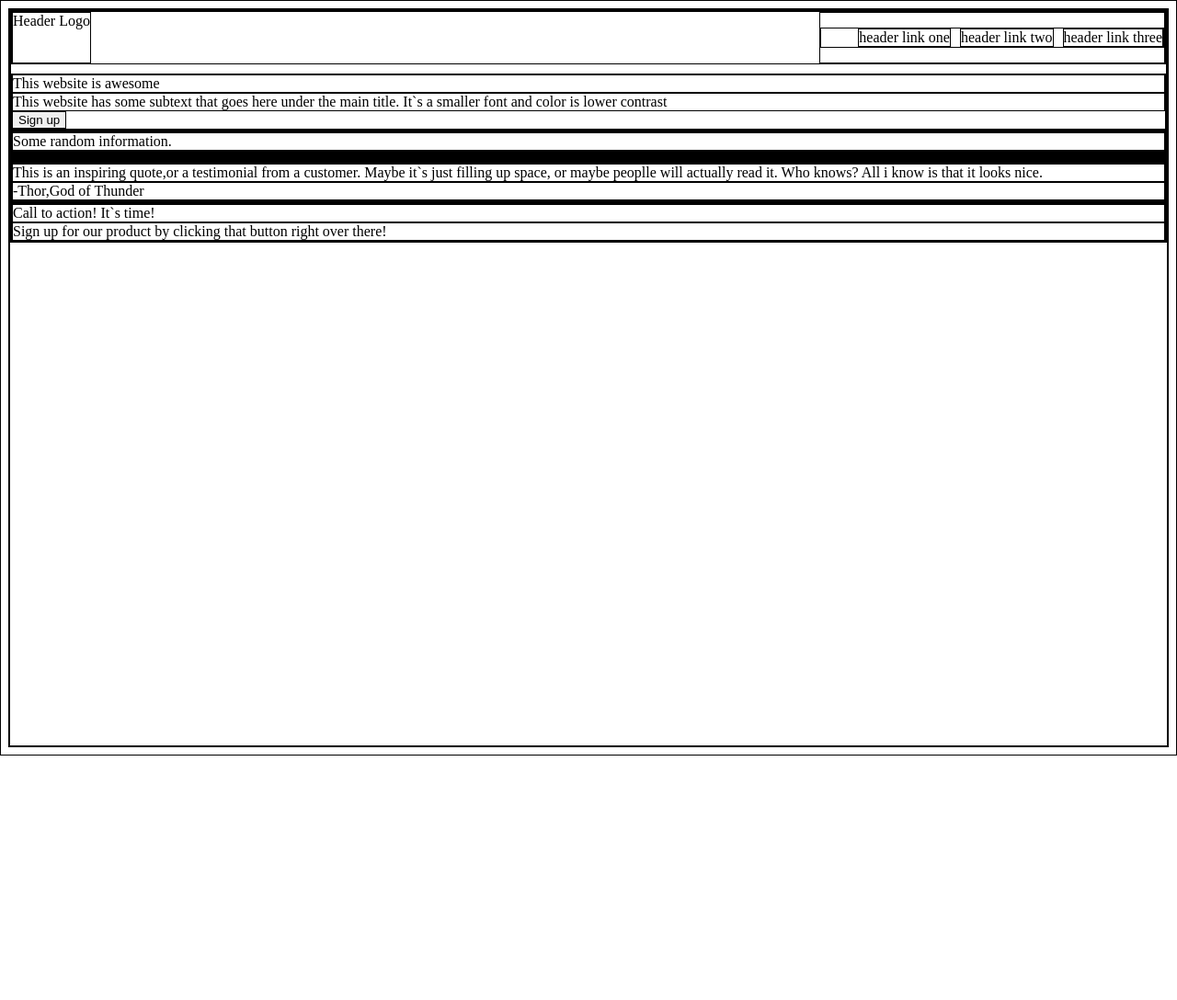
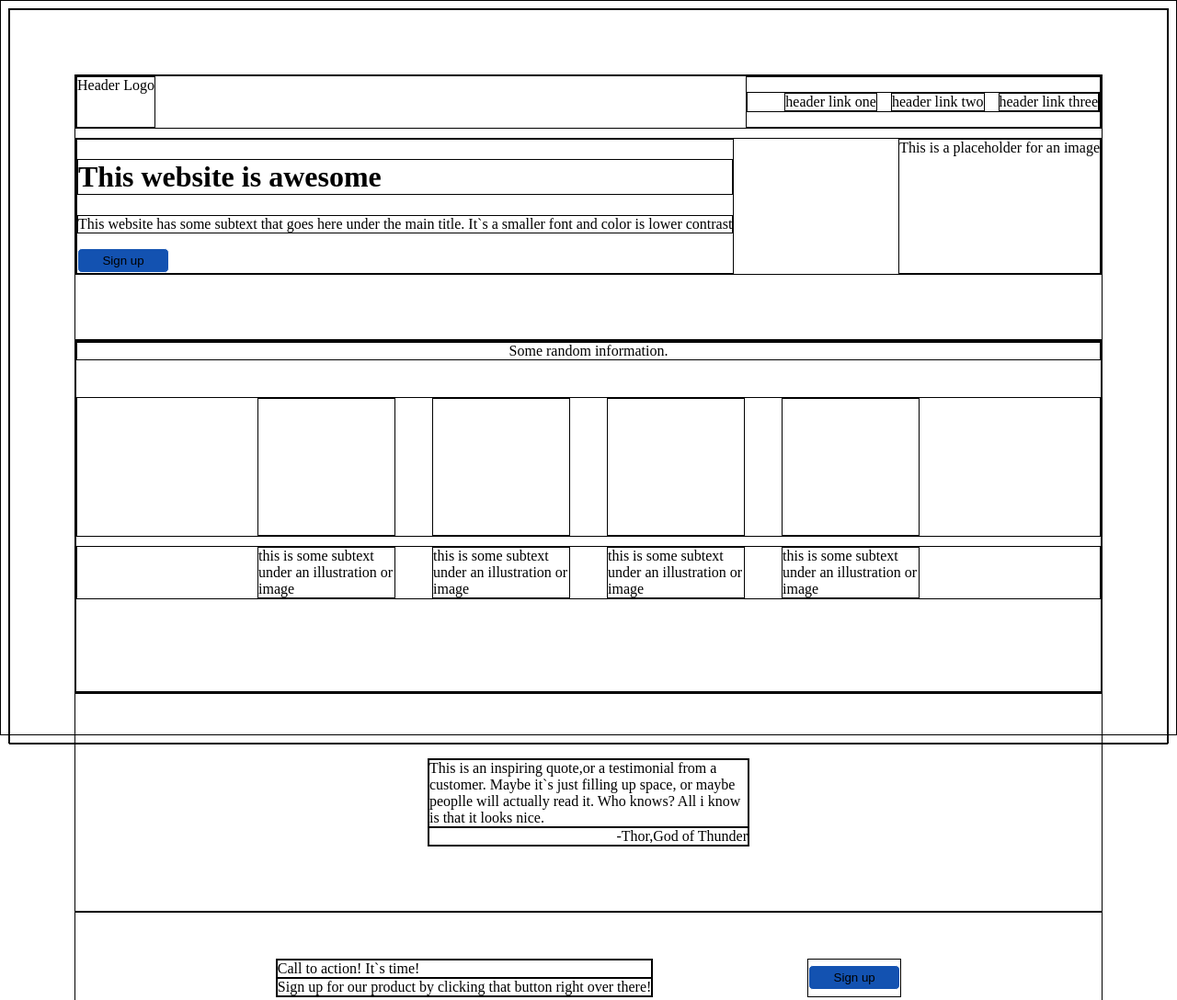
Before and after one commit to toshkobz/Landing-Page, a plain HTML site: page index.html in a window 1280 px wide. Shown: the top 1088 px of the page at 92% size. Before the commit the page ends 822 px from the top, so only its background shows below. Drawn offline with Linux system fonts and the light colour scheme.

Commit message:
Adjust positioning on multiple objects
Adjust positioning on multiple object by using flexbox functionality as well as padding and margin.

```diff
--- a/index.html
+++ b/index.html
@@ -8,7 +8,7 @@
 </head>
 <body>
     <div class="modal">
-            <div class="container-1-body">
+            <div class="container-1">
             <div class="header">
                 <div class="logo">Header Logo</div>
                 <div class="nav-bar">
@@ -20,10 +20,14 @@
                 </div>
             </div>
 
-            <div class="container-1-text">
-                <div class="container-1-heading">This website is awesome</div>
-                <div class="container-1-paragraph">This website has some subtext that  goes here under the main title. It`s a smaller font and color is lower contrast</div>
+            <div class="container-1-main">
+                <div class="container-1-main-text">
+                <h1 class="container-1-heading">This website is awesome</h1>
+                <p class="container-1-paragraph">This website has some subtext that  goes here under the main title. It`s a smaller font and color is lower contrast</p>
                 <button class="sign-up">Sign up</button>
+            </div>
+
+                <div class="img">This is a placeholder for an image</div>
             </div>
         </div>
 
@@ -32,11 +36,18 @@
         <div class="container-2">
             <div class="container-2-body">
             <div class="random">Some random information.</div>
-            <div class="subtext">
+            <div class="boxes">
                 <div class="box-1"></div>
                 <div class="box-2"></div>
                 <div class="box-3"></div>
                 <div class="box-4"></div>
+            </div>
+
+            <div class="subtext">
+                <div class="text-1">this is some subtext under an illustration or image</div>
+                <div class="text-2">this is some subtext under an illustration or image</div>
+                <div class="text-3">this is some subtext under an illustration or image</div>
+                <div class="text-4">this is some subtext under an illustration or image</div>
             </div>
         </div>
         </div>
@@ -48,13 +59,17 @@
         </div>
         </div>
 
+
         <div class="container-4">
-            <div class="container-4-body">
+            <div class="container-4-main">
             <div class="container-4-heading">Call to action! It`s time!</div>
             <div class="container-4-paragraph">Sign up for our product by clicking that button right over there!</div>
         </div>
+            <div class="button"><button>Sign up</button></div>
         </div>
+        <div class="footer">Copyright &copy; the Odin Project 2021 </div>
     </div>
+
 
 </body>
 </html>
--- a/styles.css
+++ b/styles.css
@@ -1,5 +1,12 @@
 * {
+    box-sizing: border-box;
     border: 1px solid black;
+}
+
+html,body {
+    display: flex;
+    flex-direction: column;
+    height: 100vh;
 }
 
 
@@ -8,11 +15,15 @@
     flex-direction: column;
     min-height: 100vh;
 
+    padding: 70px;
+
 }
 
-.container-1-body {
+
+.container-1 {
     display: flex;
     flex-direction: column;
+    padding-bottom: 70px;
 }
 
 .header {
@@ -25,6 +36,88 @@
 ul {
     list-style-type: none;
     display: flex;
-    gap: 10px;
+    gap: 15px;
 
 }
+
+.container-1-main {
+    display: flex;
+    justify-content: space-between;
+}
+
+
+.container-2 {
+    display: flex;
+    flex-direction: column;
+    justify-content: center;
+}
+
+.random {
+    text-align: center;
+    margin-bottom: 40px;
+}
+
+.boxes {
+    display: flex;
+    justify-content: center;
+    gap: 40px;
+    margin-bottom: 10px;
+
+}
+
+.boxes > * {
+    width: 150px;
+    height: 150px;
+}
+
+.subtext {
+    display: flex;
+    justify-content: center;
+    gap: 40px;
+    margin-bottom: 100px;
+}
+
+.subtext > * {
+    width: 150px;
+}
+
+.container-3 {
+    padding: 70px;
+}
+.container-3-body {
+    margin: 0 auto;
+    width: 350px;
+}
+
+.quote-author {
+    display: flex;
+    justify-content: flex-end;
+}
+
+
+.container-4 {
+    display: flex;
+    justify-content: space-evenly;
+    padding: 50px;
+
+}
+
+.button {
+    display: flex;
+    justify-content: center;
+    align-items: center;
+
+}
+
+button {
+    width: 100px;
+    border: 1px solid white;
+    background-color: rgb(19, 82, 177);
+    border-radius: 5px;
+    padding: 5px;
+}
+
+.footer {
+    text-align: center;
+    padding: 20px;
+}
```
